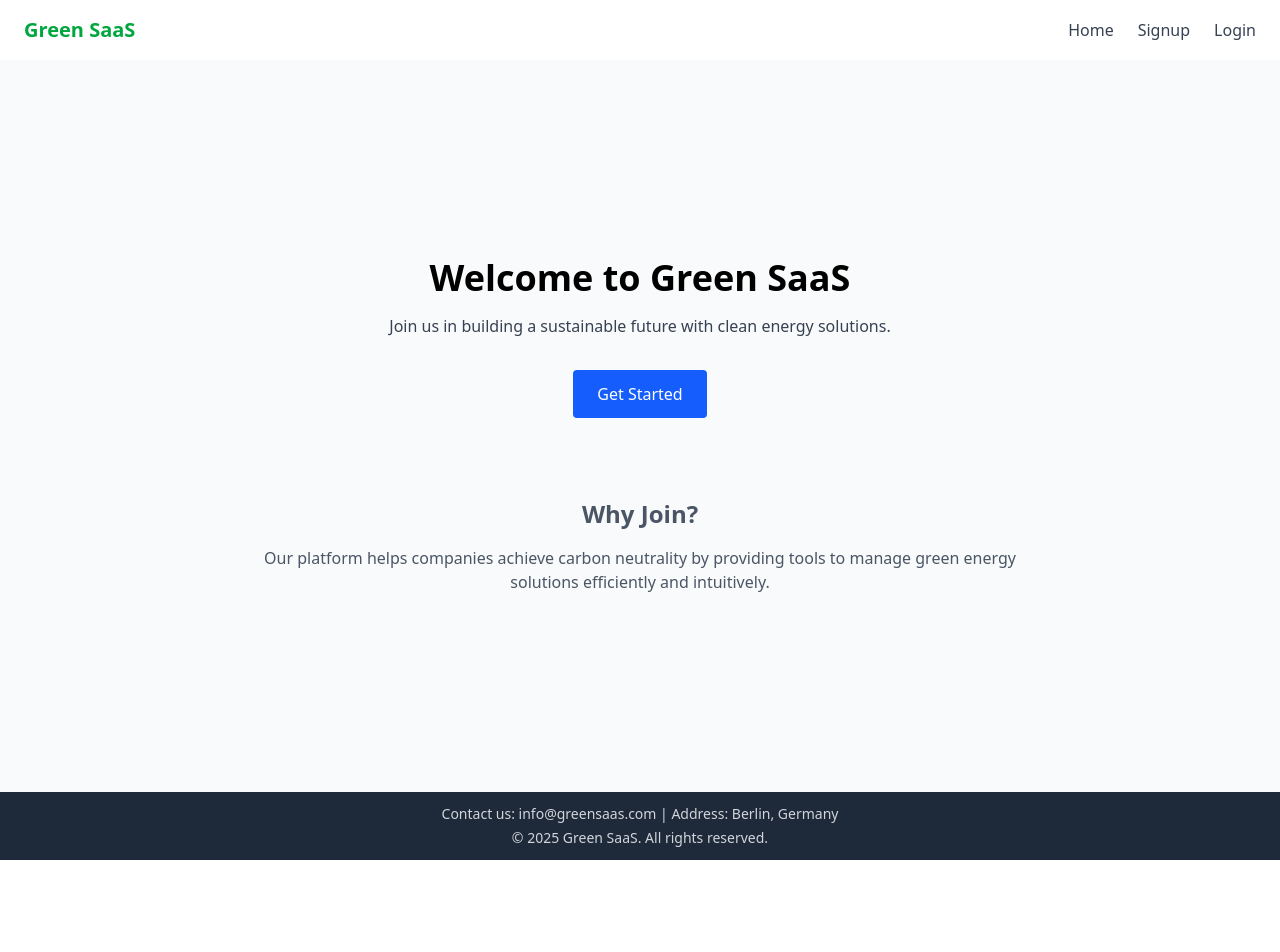
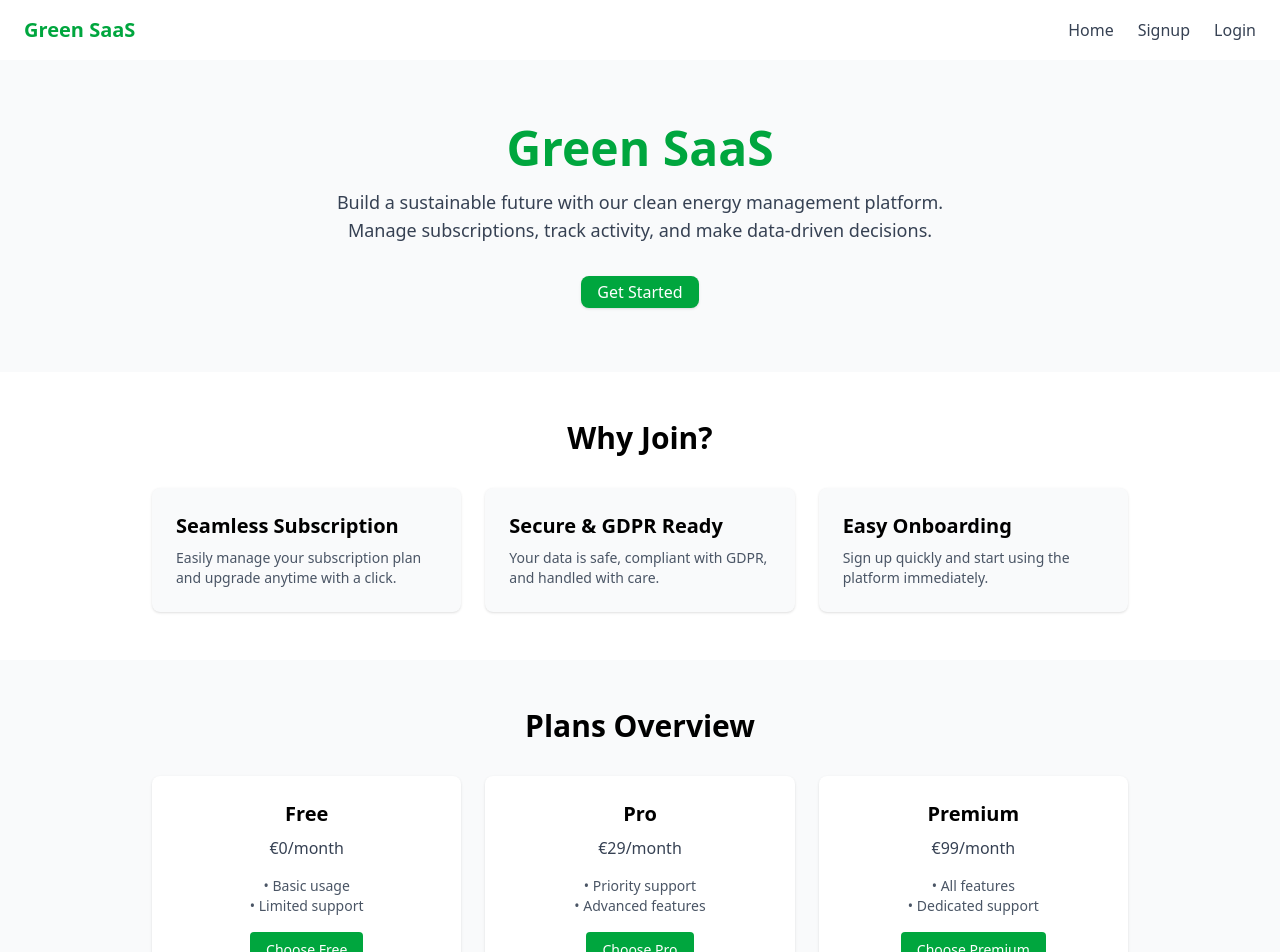
Before and after one commit to PallaviDule/prelaunch-saas, a React (Vite) app in the folder client/: page / in a window 1280 px wide. Shown: the top 952 px of the page. Before the commit the page ends 860 px from the top, so only its background shows below. Built offline with nearby package versions, Linux system fonts and the light colour scheme.

Commit message:
subscription changes

```diff
--- a/client/src/components/Dashboard.tsx
+++ b/client/src/components/Dashboard.tsx
@@ -1,4 +1,4 @@
-import { subscription, activities } from '../data/dashboardData';
+import { subscription, activities, subscriptionPlans } from '../data/dashboardData';
 import React from 'react';
 import { useAuth } from '../context/AuthContext';
 
@@ -6,6 +6,8 @@ const Dashboard: React.FC = () => {
   const { user } = useAuth();
 
   if (!user) return <p className='text-center mt-10'>Please login to view dashboard.</p>;
+  const userPlan = subscriptionPlans.find(plan => plan.type === user.subscriptionType) || subscriptionPlans[0];
+  const otherPlans = subscriptionPlans.filter(plan => plan.type !== user.subscriptionType);
 
   return (
     <div className='min-h-screen flex flex-col bg-gray-100'>
@@ -19,7 +21,7 @@ const Dashboard: React.FC = () => {
           <h3 className='text-xl font-semibold mb-4'>Your Subscription</h3>
           <div className='p-6 bg-white rounded-xl shadow flex flex-col sm:flex-row justify-between items-start sm:items-center'>
             <div>
-              <p className='text-lg font-medium'>{subscription.plan}</p>
+              <p className='text-lg font-medium'>{userPlan.type}</p>
               <p className='text-sm text-gray-500'>
                 Status:{' '}
                 <span
@@ -40,6 +42,31 @@ const Dashboard: React.FC = () => {
             </button>
           </div>
         </section>
+         {/* Other Plans */}
+         <section className='mb-8'>
+           <h3 className='text-xl font-semibold mb-4'>Other Plans</h3>
+           <div className='flex justify-between gap-2'>
+             {otherPlans.map(plan => (
+              <div
+                key={plan.type}
+                className='p-2 bg-gray-50 rounded-lg border border-gray-200 shadow-sm w-1/2'
+              >
+                <p className='text-md font-medium'>{plan.type}</p>
+                <p className='text-sm text-gray-500'>Price: {plan.price}</p>
+                {plan.features && (
+                  <ul className='list-disc pl-4 text-xs text-gray-500 mt-1'>
+                    {plan.features.map((f, idx) => (
+                      <li key={idx}>{f}</li>
+                    ))}
+                  </ul>
+                )}
+                <button className='mt-2 px-2 py-1 bg-green-600 text-white text-xs rounded hover:bg-green-700'>
+                  Upgrade
+                </button>
+              </div>
+            ))}
+          </div>
+         </section>
 
         {/* Activity Section */}
         <section>
@@ -64,7 +91,7 @@ const Dashboard: React.FC = () => {
         </section>
       </main>
 
-      <footer className='p-4 text-center text-gray-500 text-sm'>
+      <footer className='p-4 text-center text-gray-500 text-sm bg-gray-200'>
         © 2025 MyApp
       </footer>
     </div>
--- a/client/src/components/LandingPage.tsx
+++ b/client/src/components/LandingPage.tsx
@@ -1,5 +1,6 @@
 import React from 'react';
 import { useNavigate } from 'react-router-dom';
+import { subscriptionPlans } from '../data/dashboardData';
 
 const LandingPage: React.FC = () => {
   const navigate = useNavigate();
@@ -11,30 +12,71 @@ const LandingPage: React.FC = () => {
   return (
     <div className='min-h-screen flex flex-col bg-gray-50'>
       {/* Hero Section */}
-      <main className='flex-1 flex flex-col items-center justify-center text-center px-6'>
-        <h2 className='text-4xl font-bold mb-4'>Welcome to Green SaaS</h2>
-        <p className='text-gray-700 max-w-xl mb-8'>
-          Join us in building a sustainable future with clean energy solutions.
+      <main className='flex-1 flex flex-col items-center justify-center text-center px-6 py-16'>
+        <h1 className='text-5xl font-bold mb-4 text-green-600'>Green SaaS</h1>
+        <p className='text-gray-700 max-w-2xl mb-8 text-lg'>
+          Build a sustainable future with our clean energy management platform. Manage subscriptions, track activity, and make data-driven decisions.
         </p>
         <button
           onClick={handleGetStarted}
-          className='bg-blue-600 text-white px-6 py-3 rounded hover:bg-blue-700 transition'
+          className='bg-green-600 text-white px-4 py-1 rounded-lg shadow hover:bg-green-700 transition'
         >
           Get Started
         </button>
-
-        <section className='mt-20 max-w-3xl text-gray-600'>
-          <h3 className='text-2xl font-semibold mb-4'>Why Join?</h3>
-          <p>
-            Our platform helps companies achieve carbon neutrality by providing
-            tools to manage green energy solutions efficiently and intuitively.
-          </p>
-        </section>
       </main>
 
+      {/* Features Section */}
+      <section className='bg-white py-12'>
+        <h2 className='text-3xl font-semibold text-center mb-8'>Why Join?</h2>
+        <div className='flex flex-col sm:flex-row justify-center items-stretch gap-6 px-6 max-w-5xl mx-auto'>
+          <div className='bg-gray-50 p-6 rounded-lg shadow flex-1'>
+            <h3 className='text-xl font-bold mb-2'>Seamless Subscription</h3>
+            <p className='text-gray-600 text-sm'>
+              Easily manage your subscription plan and upgrade anytime with a click.
+            </p>
+          </div>
+          <div className='bg-gray-50 p-6 rounded-lg shadow flex-1'>
+            <h3 className='text-xl font-bold mb-2'>Secure & GDPR Ready</h3>
+            <p className='text-gray-600 text-sm'>
+              Your data is safe, compliant with GDPR, and handled with care.
+            </p>
+          </div>
+          <div className='bg-gray-50 p-6 rounded-lg shadow flex-1'>
+            <h3 className='text-xl font-bold mb-2'>Easy Onboarding</h3>
+            <p className='text-gray-600 text-sm'>
+              Sign up quickly and start using the platform immediately.
+            </p>
+          </div>
+        </div>
+      </section>
+
+      {/* Pricing Preview */}
+      <section className='py-12 bg-gray-50'>
+        <h2 className='text-3xl font-semibold text-center mb-8'>Plans Overview</h2>
+        <div className='flex flex-col sm:flex-row justify-center items-stretch gap-6 px-6 max-w-5xl mx-auto'>
+          {subscriptionPlans.map((plan) => (
+            <div key={plan.type} className='bg-white p-6 rounded-lg shadow flex-1 text-center'>
+              <h3 className='text-xl font-bold mb-2'>{plan.type}</h3>
+              <p className='text-gray-700 font-medium mb-4'>{plan.price}/month</p>
+              <ul className='text-gray-600 text-sm mb-4'>
+                {plan.features.map((f, idx) => (
+                  <li key={idx}>• {f}</li>
+                ))}
+              </ul>
+              <button
+                onClick={handleGetStarted}
+                className='bg-green-600 text-white px-4 py-2 rounded hover:bg-green-700 transition text-sm'
+              >
+                Choose {plan.type}
+              </button>
+            </div>
+          ))}
+        </div>
+      </section>
+
       {/* Footer */}
-      <footer className='w-full bg-gray-800 text-gray-300 text-sm text-center py-3'>
-        <p>Contact us: info@greensaas.com | Address: Berlin, Germany</p>
+      <footer className='w-full bg-gray-800 text-gray-300 text-sm text-center py-4'>
+        <p>Contact: info@greensaas.com | Address: Berlin, Germany</p>
         <p className='mt-1'>&copy; {new Date().getFullYear()} Green SaaS. All rights reserved.</p>
       </footer>
     </div>
--- a/client/src/components/Profile.tsx
+++ b/client/src/components/Profile.tsx
@@ -1,6 +1,5 @@
 import { useNavigate } from 'react-router-dom';
 import { useAuth } from '../context/AuthContext';
-import Header from './Header';
 import { deleteUserAccount } from '../service/user';
 
 const Profile = () => {
@@ -10,7 +9,6 @@ const Profile = () => {
   if (!user) {
     return (
       <div className='min-h-screen bg-gray-50'>
-        <Header />
         <main className='max-w-4xl mx-auto p-6 bg-white rounded-2xl shadow-md'>
           <p>Please log in to view profile.</p>
         </main>
--- a/client/src/data/dashboardData.ts
+++ b/client/src/data/dashboardData.ts
@@ -1,6 +1,9 @@
+export type SubscriptionStatus = 'active' | 'inactive' | 'cancelled';
+type SubscriptionPlanType = 'Free' | 'Pro' | 'Premium';
+
 type Subscription = {
-    plan: string;
-    status: 'active' | 'inactive' | 'cancelled';
+    plan: SubscriptionPlanType;
+    status: SubscriptionStatus;
     renewalDate: string;
     price: string;
 }
@@ -10,13 +13,24 @@ type Activity = {
     action: string;
     date: string;
 }
+export type SubscriptionPlan = {
+  type: SubscriptionPlanType;
+  price: string;
+  features: string[];
+};
 
 export const subscription: Subscription = {
   plan: 'Pro',
   status: 'active',
   renewalDate: '2025-09-01',
   price: '€19.99/month'
-};
+}
+
+export const subscriptionPlans: SubscriptionPlan[] = [
+  { type: 'Free', price: '€0', features: ['Basic usage', 'Limited support'] },
+  { type: 'Pro', price: '€29', features: ['Priority support', 'Advanced features'] },
+  { type: 'Premium', price: '€99', features: ['All features', 'Dedicated support'] },
+];
 
 export const activities: Activity[] = [
   { id: 1, action: 'Logged in', date: '2025-08-22' },
```
Also changed, not shown: client/src/components/SignUpPage.tsx (+13 -12 lines), 1 other file (tests, documents, lock files or other folders).
